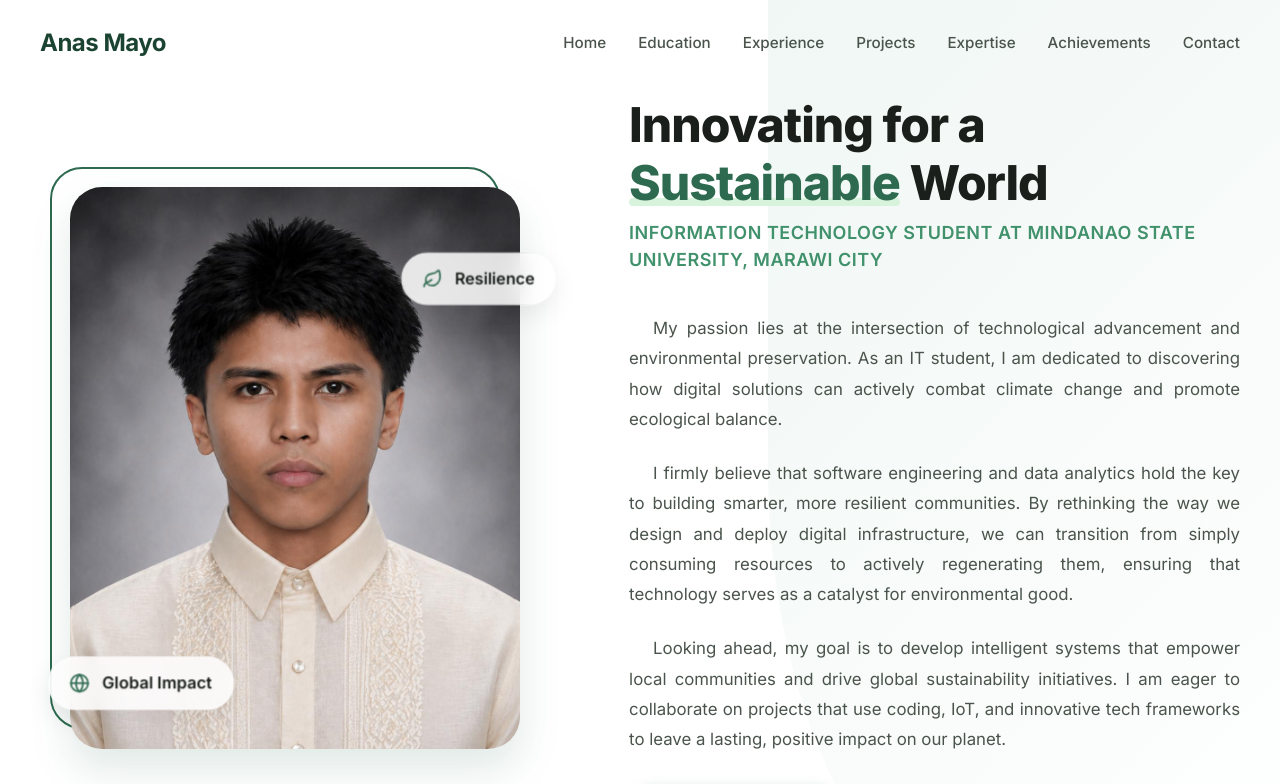
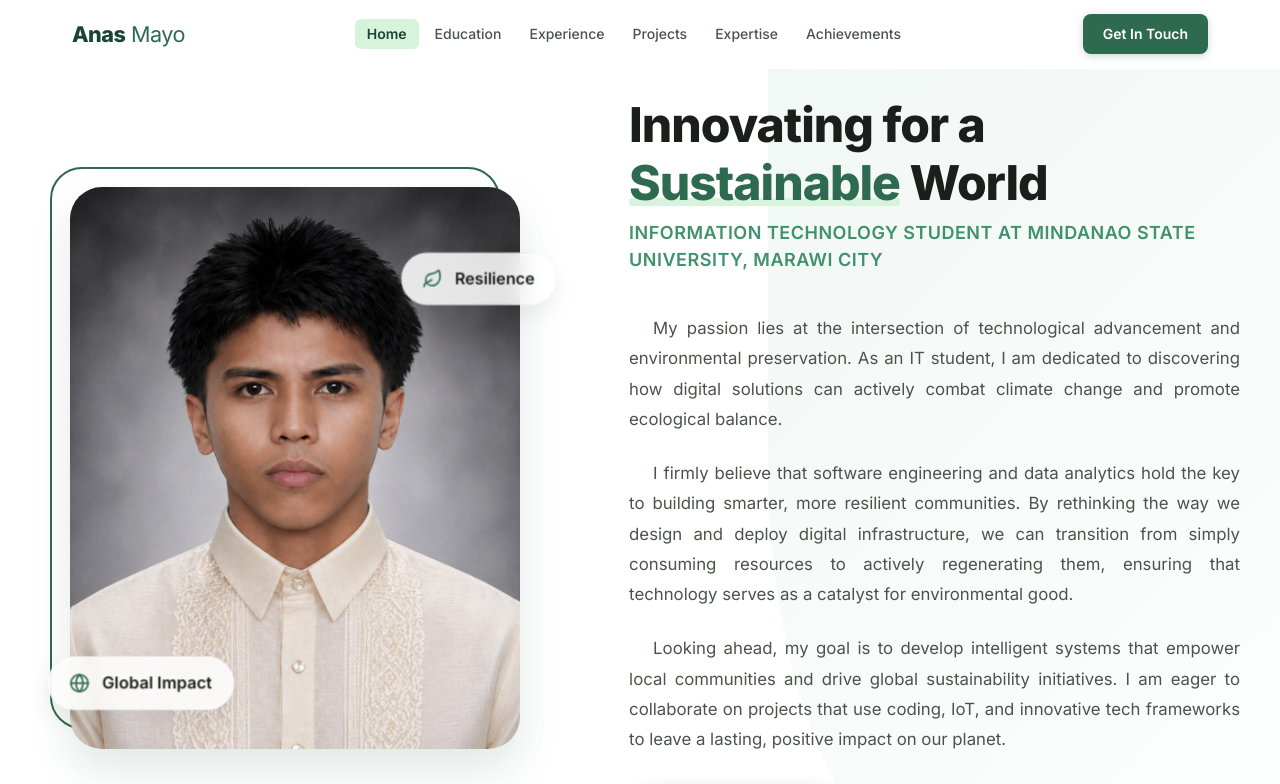
Before and after one commit to mayoanas26-stack/anas-portfolio, a React (Vite) app: page / in a window 1280 px wide. Shown: the top 784 px of the page. Built offline with nearby package versions, Linux system fonts and the light colour scheme.

Commit message:
Redesign navbar to match isumakses.com style

```diff
--- a/src/components/Navbar.css
+++ b/src/components/Navbar.css
@@ -1,114 +1,222 @@
+/* ============================================
+   NAVBAR — isumakses.com-inspired design
+   ============================================ */
+
 .navbar {
   position: fixed;
   top: 0;
   left: 0;
   width: 100%;
   z-index: 1000;
-  padding: 1.5rem 0;
-  transition: all var(--transition-normal);
-  background-color: transparent;
+  background-color: #ffffff;
+  border-bottom: 1px solid transparent;
+  transition: border-color 0.3s ease, box-shadow 0.3s ease;
 }
 
 .navbar.scrolled {
-  padding: 1rem 0;
-  box-shadow: 0 4px 20px rgba(0, 0, 0, 0.05);
+  border-color: var(--color-border);
+  box-shadow: 0 2px 16px rgba(0, 0, 0, 0.06);
 }
 
-.nav-container {
+/* Inner container */
+.nav-inner {
+  max-width: var(--container-width);
+  margin: 0 auto;
+  padding: 0 2rem;
+  height: 68px;
   display: flex;
+  align-items: center;
   justify-content: space-between;
-  align-items: center;
+  gap: 2rem;
 }
 
+/* ---- Logo ---- */
 .nav-logo {
-  font-size: 1.5rem;
-  font-weight: 700;
+  font-size: 1.35rem;
+  font-weight: 800;
   color: var(--color-primary-dark);
   letter-spacing: -0.5px;
+  flex-shrink: 0;
+  transition: opacity 0.2s ease;
+}
+
+.nav-logo:hover {
+  opacity: 0.8;
 }
 
 .nav-logo span {
-  font-weight: 300;
   color: var(--color-primary);
+  font-weight: 400;
+}
+
+/* ---- Desktop Nav Links ---- */
+.desktop-nav {
+  display: flex;
 }
 
 .nav-links {
   display: flex;
-  gap: 2rem;
+  align-items: center;
+  gap: 0.25rem;
+  flex: 1;
+  justify-content: center;
 }
 
 .nav-links a {
-  font-size: 0.95rem;
+  font-size: 0.875rem;
   font-weight: 500;
   color: var(--color-text-muted);
-  transition: color var(--transition-fast);
-  position: relative;
+  padding: 0.4rem 0.75rem;
+  border-radius: 6px;
+  transition: color 0.2s ease, background-color 0.2s ease;
+  white-space: nowrap;
 }
 
 .nav-links a:hover {
-  color: var(--color-primary);
+  color: var(--color-primary-dark);
+  background-color: var(--color-surface-hover);
 }
 
-.nav-links a::after {
-  content: '';
-  position: absolute;
-  width: 0;
-  height: 2px;
-  bottom: -4px;
-  left: 0;
-  background-color: var(--color-primary);
-  transition: width var(--transition-fast);
+.nav-links a.active {
+  color: var(--color-primary-dark);
+  font-weight: 600;
+  background-color: var(--color-secondary);
 }
 
-.nav-links a:hover::after {
-  width: 100%;
+/* ---- CTA Button ---- */
+.nav-cta {
+  flex-shrink: 0;
+  display: inline-flex;
+  align-items: center;
+  padding: 0.55rem 1.25rem;
+  background-color: var(--color-primary);
+  color: #ffffff !important;
+  font-size: 0.875rem;
+  font-weight: 600;
+  border-radius: 8px;
+  transition: background-color 0.2s ease, transform 0.2s ease, box-shadow 0.2s ease;
+  box-shadow: 0 2px 8px rgba(45, 106, 79, 0.25);
+  white-space: nowrap;
 }
 
+.nav-cta:hover {
+  background-color: var(--color-primary-dark);
+  transform: translateY(-1px);
+  box-shadow: 0 4px 14px rgba(45, 106, 79, 0.35);
+}
+
+/* ---- Mobile Toggle ---- */
 .mobile-toggle {
   display: none;
+  align-items: center;
+  justify-content: center;
+  width: 40px;
+  height: 40px;
+  border-radius: 8px;
   color: var(--color-text);
+  transition: background-color 0.2s ease;
+  flex-shrink: 0;
 }
 
-.mobile-nav {
+.mobile-toggle:hover {
+  background-color: var(--color-surface-hover);
+}
+
+/* ============================================
+   MOBILE DRAWER
+   ============================================ */
+
+.mobile-drawer {
+  display: none;
   position: fixed;
-  top: 0;
+  top: 68px;
   left: 0;
   width: 100%;
-  height: 100vh;
-  display: flex;
-  flex-direction: column;
-  justify-content: center;
-  align-items: center;
+  background-color: #ffffff;
+  border-top: 1px solid var(--color-border);
+  box-shadow: 0 8px 24px rgba(0, 0, 0, 0.08);
+  z-index: 999;
+  transform: translateY(-10px);
   opacity: 0;
   pointer-events: none;
-  transition: all var(--transition-normal);
-  z-index: -1;
+  transition: transform 0.25s ease, opacity 0.25s ease;
 }
 
-.mobile-nav.open {
+.mobile-drawer.open {
+  transform: translateY(0);
   opacity: 1;
   pointer-events: auto;
 }
 
-.mobile-nav .nav-links {
+.mobile-nav-links {
+  display: flex;
   flex-direction: column;
-  align-items: center;
-  gap: 2.5rem;
+  padding: 1rem 2rem 1.5rem;
+  gap: 0.25rem;
 }
 
-.mobile-nav .nav-links a {
-  font-size: 1.5rem;
+.mobile-nav-links a {
+  display: block;
+  font-size: 1rem;
+  font-weight: 500;
+  color: var(--color-text-muted);
+  padding: 0.75rem 1rem;
+  border-radius: 8px;
+  transition: color 0.2s ease, background-color 0.2s ease;
+}
+
+.mobile-nav-links a:hover,
+.mobile-nav-links a.active {
+  color: var(--color-primary-dark);
+  background-color: var(--color-surface-hover);
   font-weight: 600;
 }
+
+.mobile-cta {
+  margin-top: 0.5rem;
+  text-align: center;
+  background-color: var(--color-primary) !important;
+  color: #ffffff !important;
+  font-weight: 600 !important;
+  border-radius: 8px;
+  box-shadow: 0 2px 8px rgba(45, 106, 79, 0.25);
+}
+
+.mobile-cta:hover {
+  background-color: var(--color-primary-dark) !important;
+}
+
+/* Overlay */
+.drawer-overlay {
+  display: none;
+  position: fixed;
+  inset: 0;
+  z-index: 998;
+  background: rgba(0, 0, 0, 0.15);
+}
+
+/* ============================================
+   RESPONSIVE
+   ============================================ */
 
 @media (max-width: 992px) {
   .desktop-nav {
     display: none;
   }
+
+  .nav-cta.desktop-nav {
+    display: none;
+  }
+
   .mobile-toggle {
+    display: flex;
+  }
+
+  .mobile-drawer {
     display: block;
   }
-  .navbar {
-    padding: 1rem 0;
+
+  .drawer-overlay {
+    display: block;
   }
 }
--- a/src/components/Navbar.jsx
+++ b/src/components/Navbar.jsx
@@ -5,66 +5,103 @@ import './Navbar.css';
 const Navbar = () => {
   const [isScrolled, setIsScrolled] = useState(false);
   const [isMobileMenuOpen, setIsMobileMenuOpen] = useState(false);
+  const [activeLink, setActiveLink] = useState('about');
 
   useEffect(() => {
     const handleScroll = () => {
-      setIsScrolled(window.scrollY > 20);
+      setIsScrolled(window.scrollY > 10);
+
+      // Active link tracking
+      const sections = ['about', 'education', 'experience', 'projects', 'expertise', 'achievements', 'contact'];
+      for (let i = sections.length - 1; i >= 0; i--) {
+        const section = document.getElementById(sections[i]);
+        if (section && window.scrollY >= section.offsetTop - 120) {
+          setActiveLink(sections[i]);
+          break;
+        }
+      }
     };
     window.addEventListener('scroll', handleScroll);
     return () => window.removeEventListener('scroll', handleScroll);
   }, []);
 
   const navLinks = [
-    { name: 'Home', href: '#about' },
-    { name: 'Education', href: '#education' },
-    { name: 'Experience', href: '#experience' },
-    { name: 'Projects', href: '#projects' },
-    { name: 'Expertise', href: '#expertise' },
+    { name: 'Home',         href: '#about' },
+    { name: 'Education',    href: '#education' },
+    { name: 'Experience',   href: '#experience' },
+    { name: 'Projects',     href: '#projects' },
+    { name: 'Expertise',    href: '#expertise' },
     { name: 'Achievements', href: '#achievements' },
-    { name: 'Contact', href: '#contact' },
   ];
 
   return (
-    <nav className={`navbar ${isScrolled ? 'scrolled glass' : ''}`}>
-      <div className="container nav-container">
-        <a href="#" className="nav-logo">
-          Anas Mayo
+    <>
+      <nav className={`navbar ${isScrolled ? 'scrolled' : ''}`}>
+        <div className="nav-inner">
+
+          {/* Logo */}
+          <a href="#about" className="nav-logo" onClick={() => setIsMobileMenuOpen(false)}>
+            Anas<span> Mayo</span>
           </a>
 
-        {/* Desktop Nav */}
+          {/* Desktop Links */}
           <ul className="nav-links desktop-nav">
             {navLinks.map((link) => (
               <li key={link.name}>
-              <a href={link.href}>{link.name}</a>
+                <a
+                  href={link.href}
+                  className={activeLink === link.href.replace('#', '') ? 'active' : ''}
+                >
+                  {link.name}
+                </a>
               </li>
             ))}
           </ul>
+
+          {/* CTA Button */}
+          <a href="#contact" className="nav-cta desktop-nav">
+            Get In Touch
+          </a>
 
           {/* Mobile Toggle */}
           <button
             className="mobile-toggle"
             onClick={() => setIsMobileMenuOpen(!isMobileMenuOpen)}
+            aria-label="Toggle menu"
           >
-          {isMobileMenuOpen ? <X size={24} /> : <Menu size={24} />}
+            {isMobileMenuOpen ? <X size={22} /> : <Menu size={22} />}
           </button>
+
         </div>
+      </nav>
 
-      {/* Mobile Nav */}
-      <div className={`mobile-nav ${isMobileMenuOpen ? 'open' : ''} glass`}>
-        <ul className="nav-links">
+      {/* Mobile Drawer */}
+      <div className={`mobile-drawer ${isMobileMenuOpen ? 'open' : ''}`}>
+        <ul className="mobile-nav-links">
           {navLinks.map((link) => (
             <li key={link.name}>
               <a
                 href={link.href}
+                className={activeLink === link.href.replace('#', '') ? 'active' : ''}
                 onClick={() => setIsMobileMenuOpen(false)}
               >
                 {link.name}
               </a>
             </li>
           ))}
+          <li>
+            <a href="#contact" className="mobile-cta" onClick={() => setIsMobileMenuOpen(false)}>
+              Get In Touch
+            </a>
+          </li>
         </ul>
       </div>
-    </nav>
+
+      {/* Overlay */}
+      {isMobileMenuOpen && (
+        <div className="drawer-overlay" onClick={() => setIsMobileMenuOpen(false)} />
+      )}
+    </>
   );
 };
 
```
Also changed, not shown: 1 other file (tests, documents, lock files or other folders). Lines whose indentation alone changed are shown as unchanged.
